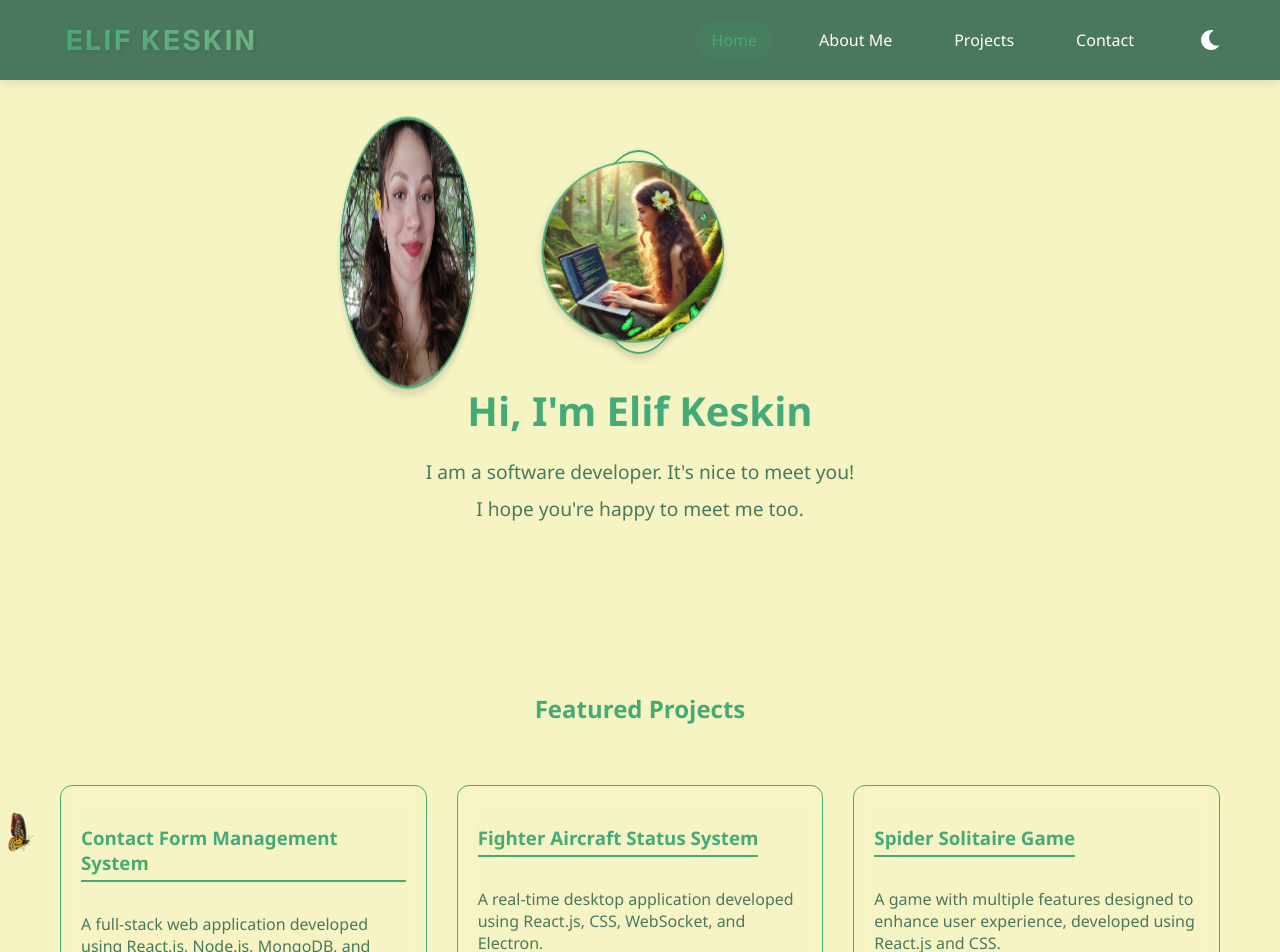
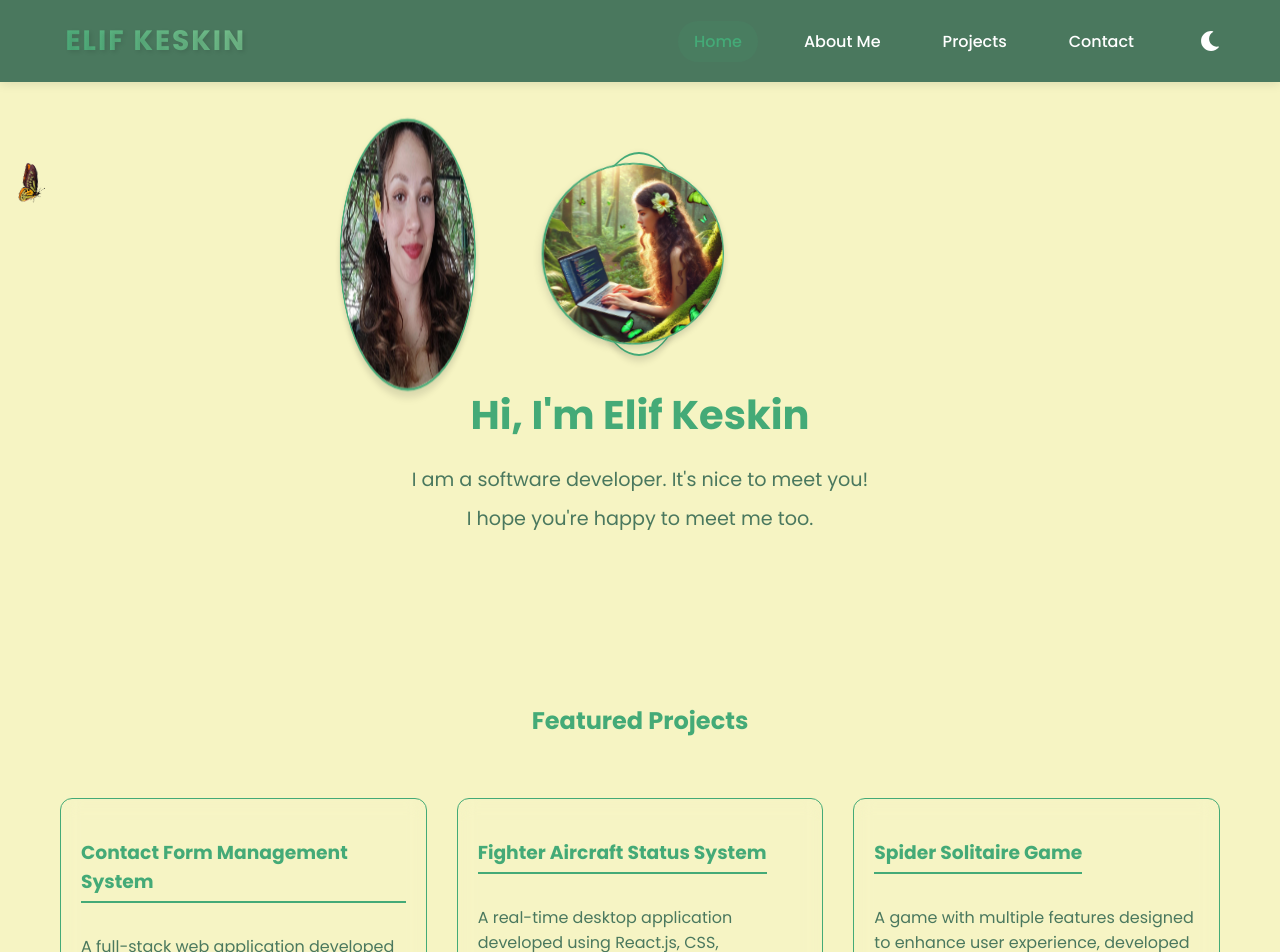
Before and after one commit to ElifKeskinn/Portfolio-Next.js, a Next.js app: page / in a window 1280 px wide. Shown: the top 952 px of the page. Built offline with nearby package versions, Linux system fonts and the light colour scheme.

Commit message:
fixing errors

```diff
--- a/app/globals.css
+++ b/app/globals.css
@@ -8,6 +8,8 @@
   --footer-background: #4a785e;
   --footer-text: #ffffff;
   --primary-color-rgb: 68, 170, 119; /* RGB values for #44aa77 */
+  --font-primary: inherit;
+  --font-mono: ui-monospace, SFMono-Regular, Menlo, Monaco, Consolas, "Liberation Mono", "Courier New", monospace;
 }
 
 [data-theme="dark"] {
--- a/app/layout.js
+++ b/app/layout.js
@@ -1,18 +1,13 @@
-import localFont from "next/font/local";
+import { Poppins } from 'next/font/google'
 import "./globals.css";
 import Navbar from "../components/Navbar/Navbar";
 import Footer from "../components/Footer/Footer";
 
-const geistSans = localFont({
-  src: "./fonts/GeistVF.woff",
-  variable: "--font-geist-sans",
-  weight: "100 900",
-});
-const geistMono = localFont({
-  src: "./fonts/GeistMonoVF.woff",
-  variable: "--font-geist-mono",
-  weight: "100 900",
-});
+const poppins = Poppins({
+  subsets: ['latin'],
+  weight: ['400', '500', '600', '700'],
+  display: 'swap',
+})
 
 export const metadata = {
   title: 'Elif Keskin | Portfolio',
@@ -22,11 +17,10 @@ export const metadata = {
 export default function RootLayout({ children }) {
   return (
     <html lang="en">
-      <body className={`${geistSans.variable} ${geistMono.variable}`}>
-      <Navbar />
+      <body className={poppins.className}>
+        <Navbar />
         {children}
         <Footer />
-
       </body>
     </html>
   );
--- a/components/Butterflies/Butterflies.js
+++ b/components/Butterflies/Butterflies.js
@@ -1,53 +1,21 @@
 import { useState, useEffect } from 'react';
-import styles from './butterflies.module.css';
+import styles from './Butterflies.module.css';
+import Image from 'next/image';
 
 const Butterflies = () => {
-  const [butterflies, setButterflies] = useState([]);
-
-  useEffect(() => {
-    const createButterfly = () => {
-      const butterfly = {
-        id: Math.random(),
-        left: `${Math.random() * 100}vw`,
-        top: `${Math.random() * 100}vh`,
-        animationDuration: `${Math.random() * 5 + 5}s`,
-      };
-
-      setButterflies((prevButterflies) => [...prevButterflies, butterfly]);
-
-      setTimeout(() => {
-        setButterflies((prevButterflies) =>
-          prevButterflies.filter((b) => b.id !== butterfly.id)
-        );
-      }, 15000); // 15 saniye sonra kaldır
-    };
-
-    // Kelebekleri sürekli oluştur
-    const interval = setInterval(createButterfly, 3000); // Her 3 saniyede bir kelebek ekle
-
-    return () => clearInterval(interval);
-  }, []);
-
   return (
-    <>
-      {butterflies.map((butterfly) => (
-        <div
-          key={butterfly.id}
-          className={styles.butterfly}
-          style={{
-            left: butterfly.left,
-            top: butterfly.top,
-            animationDuration: butterfly.animationDuration,
-          }}
-        >
-          <img
-            src="/images/butterfly-flying.gif"
-            alt="Flying Butterfly"
-            className={styles.butterflyGif}
-          />
-        </div>
-      ))}
-    </>
+    <div className={styles.butterfliesContainer}>
+      <div className={styles.butterfly}>
+        <Image
+          src="/images/butterfly-flying.gif"
+          alt="Flying Butterfly"
+          width={50}
+          height={50}
+          className={styles.butterflyImage}
+          unoptimized
+        />
+      </div>
+    </div>
   );
 };
 
--- a/components/Navbar/Navbar.module.css
+++ b/components/Navbar/Navbar.module.css
@@ -25,7 +25,7 @@
   position: relative;
   cursor: pointer;
   transition: all 0.3s ease;
-  font-family: var(--font-geist-sans);
+  font-family: inherit;
   letter-spacing: 2px;
   text-transform: uppercase;
   background: linear-gradient(
@@ -34,7 +34,9 @@
     var(--secondary-color) 100%
   );
   -webkit-background-clip: text;
+  background-clip: text;
   -webkit-text-fill-color: transparent;
+  color: transparent;
   background-size: 200% auto;
   animation: gradient 3s ease infinite;
   text-shadow: 2px 2px 4px rgba(0, 0, 0, 0.1);
```
Also changed, not shown: app/projects/page.js (+9 -1 lines), components/ProjectGallery/ProjectGallery.js (+9 -1 lines).
